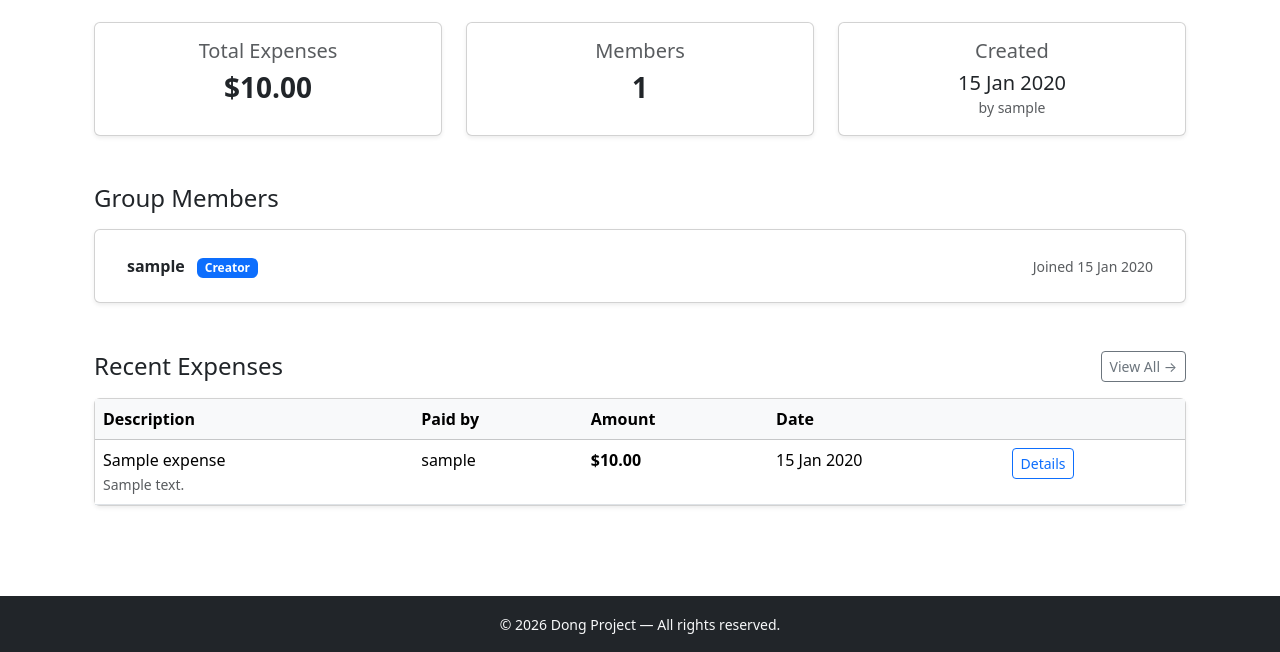
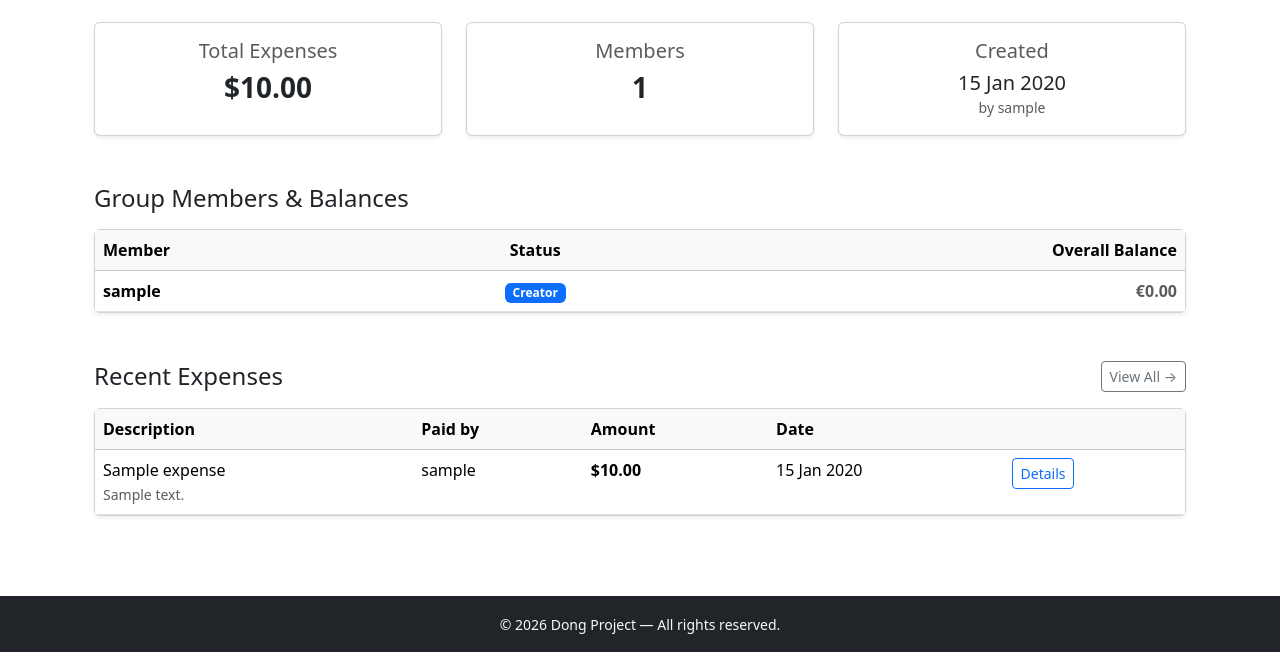
Before and after one commit to Toranjzardmr/Dong-Project, a Django app: page /groups/1/ in a window 1280 px wide. Shown: the part 148-800 px from the top of the page. Run offline with Django 5.2, Linux system fonts and the light colour scheme; tables that the repository leaves empty hold one stand-in row (values such as "Sample post").

Commit message:
Fixed Showing balances in group-detail page and some ExpenseShare bugs

```diff
--- a/core/models.py
+++ b/core/models.py
@@ -70,6 +70,16 @@ class Expense(models.Model):
     note = models.TextField(max_length=200, null=True, blank=True)
 
 
+    def save(self, *args, **kwargs):
+
+        super().save(*args, **kwargs)
+
+        self.shares.all().delete()
+
+        if self.participants.exists():
+            self.calculate_and_save_shares()
+
+
     def clean(self):
         if self.amount < 0 :
             raise ValidationError('The amount needs to be a positive number !')
@@ -89,7 +99,7 @@ class Expense(models.Model):
                 ExpenseShare.objects.create(
                     user = user,
                     expense = self,
-                    amount_owed = share_amount if user != self.paid_by else Decimal('0.00')
+                    amount_owed = share_amount if user != self.paid_by else (self.amount - share_amount)
                 )
         if self.split_type == 'percerntage' or self.split_type == 'exact' :
             pass
@@ -101,7 +111,11 @@ class Expense(models.Model):
 class ExpenseShare(models.Model):
 
     def __str__(self):
-        return f'{self.user} owes {self.amount_owed} in {self.expense}'
+
+        if self.user == self.expense.paid_by :
+            return f'{self.user} gets back {self.amount_owed} in {self.expense}'
+        else:
+            return f'{self.user} ows {self.amount_owed} in {self.expense}'
 
     expense = models.ForeignKey(Expense, on_delete=models.CASCADE, related_name='shares')
     user = models.ForeignKey(get_user_model(), on_delete=models.CASCADE)
--- a/core/templates/core/group_detail.html
+++ b/core/templates/core/group_detail.html
@@ -1,4 +1,5 @@
 {% extends 'core/base.html' %}
+{% load balance_tags %}
 {% block title %}{{ group.name }} - Group Details{% endblock %}
 
 {% block body %}
@@ -59,29 +60,59 @@
         </div>
     </div>
 
-    <!-- Members List -->
-    <h4 class="mb-3">Group Members</h4>
+   <!-- Group Members & Balances -->
+    <h4 class="mb-3">Group Members & Balances</h4>
+
     <div class="card shadow-sm mb-5">
-        <div class="card-body">
+        <div class="card-body p-0">
             {% if members %}
-                <ul class="list-group list-group-flush">
+                <div class="table-responsive">
+                    <table class="table table-hover align-middle mb-0">
+                        <thead class="table-light">
+                            <tr>
+                                <th>Member</th>
+                                <th class="text-center">Status</th>
+                                <th class="text-end">Overall Balance</th>
+                            </tr>
+                        </thead>
+                        <tbody>
                             {% for member in members %}
-                        <li class="list-group-item d-flex justify-content-between align-items-center">
-                            <div>
+                                <tr>
+                                    <td>
                                         <strong>{{ member.username }}</strong>
+                                    </td>
+                                    <td class="text-center">
                                         {% if member == group.creator %}
-                                    <span class="badge bg-primary ms-2">Creator</span>
+                                            <span class="badge bg-primary">Creator</span>
                                         {% endif %}
                                         {% if member == user %}
-                                    <span class="badge bg-success ms-2">You</span>
+                                            <span class="badge bg-success">You</span>
                                         {% endif %}
+                                        {% if not member == group.creator and not member == user %}
+                                            <span class="badge bg-secondary">Member</span>
+                                        {% endif %}
+                                    </td>
+                                    <td class="text-end fw-bold">
+                                        {% with balance=balances|get_item:member.username %}
+                                            {% if balance > 0 %}
+                                                <span class="text-success">+€{{ balance|floatformat:2 }}</span>
+                                            {% elif balance < 0 %}
+                                                <span class="text-danger">€{{ balance|floatformat:2 }}</span>
+                                            {% else %}
+                                                <span class="text-muted">€0.00</span>
+                                            {% endif %}
+                                        {% endwith %}
+                                    </td>
+                                </tr>
+                            {% endfor %}
+                        </tbody>
+                    </table>
                 </div>
-                            <small class="text-muted">Joined {{ member.date_joined|date:"d M Y" }}</small>
-                        </li>
-                    {% endfor %}
-                </ul>
             {% else %}
-                <p class="text-muted text-center my-4">No members yet.</p>
+                <div class="text-center py-5">
+                    <p class="text-muted mb-3">No members in this group yet.</p>
+                    <small class="text-muted">Invite some friends to get started!</small>
+                </div>
             {% endif %}
         </div>
     </div>
--- /dev/null
+++ b/core/templatetags/balance_tags.py
@@ -0,0 +1,8 @@
+from django import template
+from collections import defaultdict
+
+register = template.Library()
+
+@register.filter
+def get_item(dictionary, key):
+    return dictionary.get(key, 0)
--- a/core/urls.py
+++ b/core/urls.py
@@ -14,6 +14,6 @@ urlpatterns = [
     path('groups/<int:pk>/expenses/', views.group_expenses, name='group_expenses'),
     path('groups/<int:pk>/expenses/new/', views.expense_add, name='expense_add'),
     path('expenses/<int:id>/', views.expense_detail, name='expense_detail'),
-    path('/expenses/<int:id>/update/', views.expense_update, name='expense_update'),
+    path('expenses/<int:id>/update/', views.expense_update, name='expense_update'),
     path('expenses/<int:id>/delete/', views.expense_delete, name='expense_delete'),
 ]
--- a/core/views.py
+++ b/core/views.py
@@ -45,9 +45,12 @@ def group_detail(request,pk):
     group = models.Group.objects.get(id=pk)
     members = group.members.all()
 
+    balances = {user.username: amount for user, amount in group.get_balance_summary().items()}
+
     context = {
         'group' : group,
         'members' : members,
+        'balances': balances,
     }
     return render(request,'core/group_detail.html', context)
 
@@ -106,8 +109,8 @@ def expense_add(request, pk):
             new_expense.save()
 
             form.save_m2m()
+            new_expense.calculate_and_save_shares()
 
-            new_expense.calculate_and_save_shares()
 
             return redirect('core:group_detail', group.id)
 
@@ -138,9 +141,8 @@ def expense_update(request,id):
     form = forms.ExpenseCreationForm(request.POST or None, instance=expense)
 
     if form.is_valid():
-        updated_expense = form.save()
+        form.save()
 
-        updated_expense.calculate_and_save_shares()
         return redirect('core:expense_detail', expense.id)
 
     context = {
@@ -152,7 +154,9 @@ def expense_update(request,id):
 
 def expense_delete(request,id) :
 
-    get_object_or_404(models.Expense, id = id).delete()
-    messages.success('Expense Deleted Successfully.')
+    expense = get_object_or_404(models.Expense, id = id)
+    group = expense.group
+    expense.delete()
+    messages.success(request, 'Expense Deleted Successfully.')
 
-    return redirect('core:home')
+    return redirect('core:group_detail', group.id)
```
Also changed, not shown: core/templates/core/expense_detail.html (+8 -4 lines), core/templatetags/__init__.py (added). Lines whose indentation alone changed are shown as unchanged.
